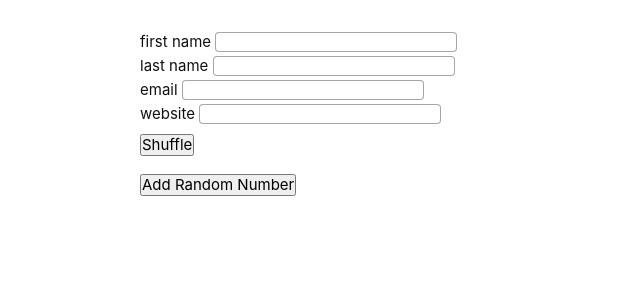
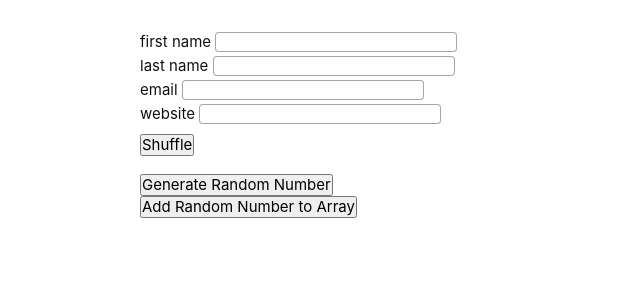
Before and after one commit to picuu/m14, a Vue app: page / in a window 1280 px wide. Shown: the top 300 px of the page, without its empty margins (0-640 px from the left). Built offline with nearby package versions, Linux system fonts and the light colour scheme.

Commit message:
afegir watch

```diff
--- a/src/components/WatchArrayExample.vue
+++ b/src/components/WatchArrayExample.vue
@@ -1,11 +1,21 @@
 <script setup>
 import { ref, watch } from 'vue'
+
+// No array
+const randomNumber = ref()
+watch(randomNumber, (newValue, oldValue) => console.log('new number added: ', newValue, '\noldValue: ', oldValue))
+const randomNum = () => (randomNumber.value = Math.random())
+
+// Array
 const numbers = ref([])
+watch(numbers, (arrayValue) => console.log('newArray:\n', arrayValue), { deep: true })
+const addRandomNum = () => numbers.value.push(Math.random())
+</script>
 
-watch(numbers, () => console.log('new number added'))
+<template>
+  <button @click="randomNum">Generate Random Number</button>
 
-const randomNum = () => numbers.value.push(Math.random())
-</script>
-<template>
-  <button @click="randomNum">Add Random Number</button>
+  <br />
+
+  <button @click="addRandomNum">Add Random Number to Array</button>
 </template>
```
Also changed, not shown: 1 other file (tests, documents, lock files or other folders).
